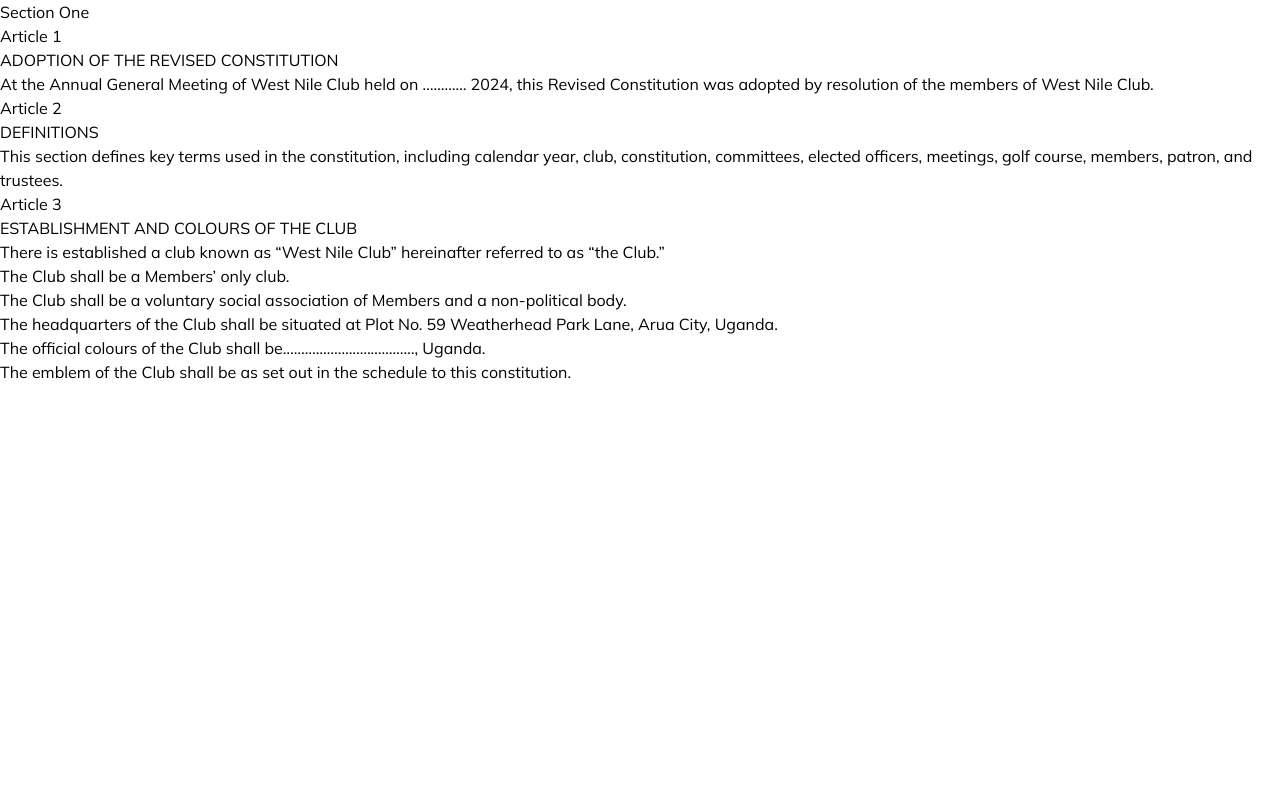
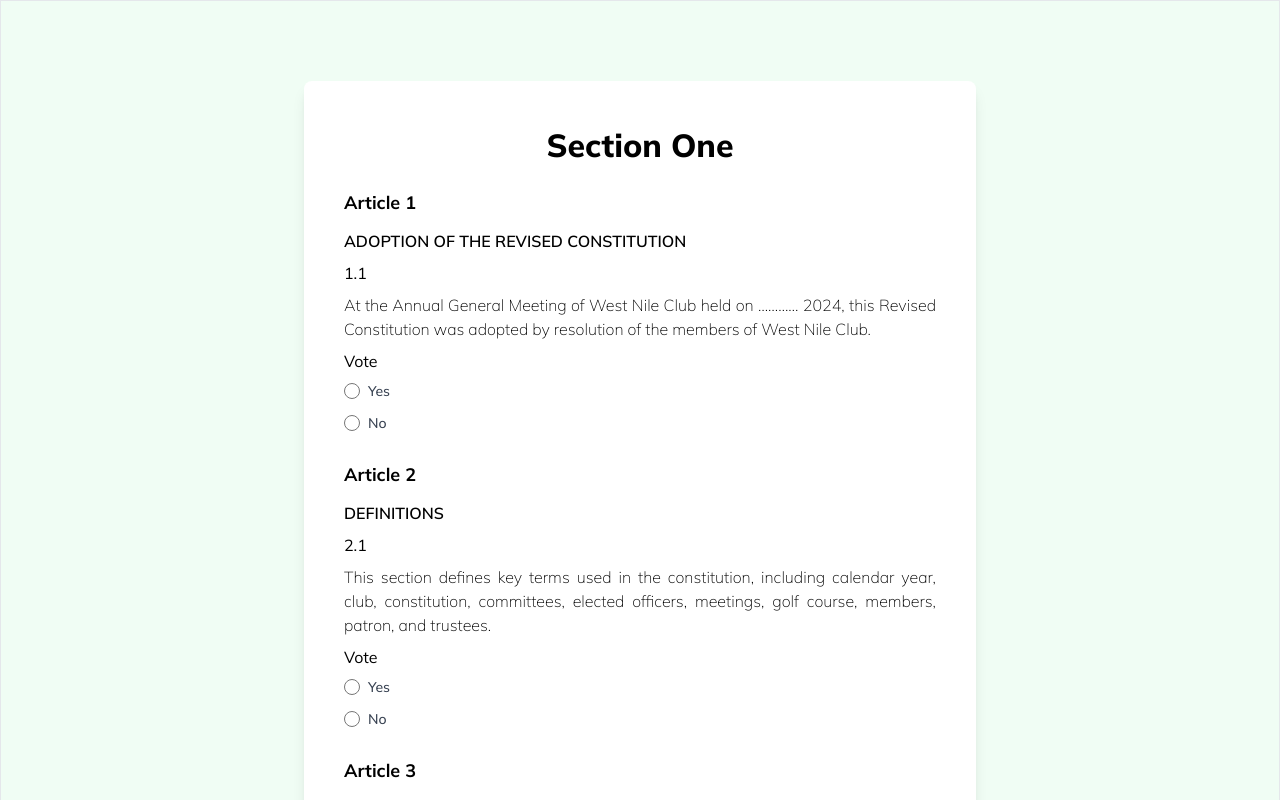
Before and after one commit to Orijadribo/wnc-voting-system, a React (Create React App) app: page /section in a window 1280 px wide. Shown: the top 800 px of the page. Built offline with nearby package versions, Linux system fonts and the light colour scheme.

Commit message:
Section component

```diff
--- a/src/sections/Section.jsx
+++ b/src/sections/Section.jsx
@@ -1,22 +1,99 @@
-import React from 'react';
+import React, { useState } from 'react';
 import { articles } from '../constants';
 
 const Section = () => {
+  const [selectedOption, setSelectedOption] = useState('');
+
+  const handleChange = (vote, article, section) => {
+    setSelectedOption(vote);
+    console.log(vote + ' for article ' + article + ' ' + section);
+  };
+
+  console.log(selectedOption);
+
   return (
-    <div>
-      <div>Section One</div>
-      <div>
-        {articles.map((article) => (
-          <div key={article.id}>
-            <div>{article.article}</div>
-            <div>{article.title}</div>
-            {article.details.map((section) => (
-              <div key={section.id}>
-                <div className='font-mulish'>{section.content}</div>
+    <div className='bg-green-50 border'>
+      <div className='items-center justify-between max-w-2xl m-auto my-20 rounded-lg p-10 shadow-lg bg-white'>
+        <div className='text-center font-extrabold text-[32px]'>
+          Section One
+        </div>
+        <div>
+          {articles.map((article) => (
+            <div key={article?.id} className=' my-5'>
+              <div className='font-bold text-lg my-3'>{article?.article}</div>
+              <div className='font-semibold my-2'>
+                {article?.title}
               </div>
-            ))}
-          </div>
-        ))}
+              {article?.details.map((section) => (
+                <div key={section?.id} className='my-1'>
+                  <div className='font-normal mb-2'>{section?.id}</div>
+                  <div className='font-extralight text-justify'>
+                    {section?.content}
+                  </div>
+                  <div className='flex flex-col gap-2 pt-2'>
+                    <p className='font-normal'>Vote</p>
+                    <div className='flex items-center mb-1'>
+                      <input
+                        id={`yes${article?.id}${section?.id}`}
+                        type='radio'
+                        name='yes'
+                        value='yes'
+                        checked={selectedOption === 'yes'}
+                        onChange={() =>
+                          handleChange('yes', article.id, section.id)
+                        }
+                        className='text-indigo-600 h-4 w-4'
+                      />
+                      <label
+                        htmlFor={`yes${article?.id}${section?.id}`}
+                        className='ml-2 text-sm font-medium text-gray-700'
+                      >
+                        Yes
+                      </label>
+                    </div>
+                    <div className='flex items-center mb-2'>
+                      <input
+                        id={`no${article?.id}${section?.id}`}
+                        type='radio'
+                        name='no'
+                        value='no'
+                        checked={selectedOption === 'no'}
+                        onChange={() =>
+                          handleChange('no', article.id, section.id)
+                        }
+                        className='text-indigo-600 h-4 w-4'
+                      />
+                      <label
+                        htmlFor={`no${article?.id}${section?.id}`}
+                        className='ml-2 text-sm font-medium text-gray-700'
+                      >
+                        No
+                      </label>
+                    </div>
+                    {selectedOption === 'no' ? (
+                      <div>
+                        <input
+                          type='text'
+                          name='reasonForNo'
+                          id={`reasonForNo${article?.id}${section?.id}`}
+                          placeholder='Give a reason for voting No'
+                          className='flex border rounded-lg w-full h-20 p-2'
+                        />
+                      </div>
+                    ) : null}
+                  </div>
+                </div>
+              ))}
+            </div>
+          ))}
+        </div>
+        <div className='flex gap-5 items-center justify-end'>
+          <button className='border py-2 px-5 rounded-lg'>Previous</button>
+          <button className='border py-2 px-5 rounded-lg'>Save</button>
+          <button className='border py-2 px-5 rounded-lg'>
+            Save and Continue
+          </button>
+        </div>
       </div>
     </div>
   );
```
